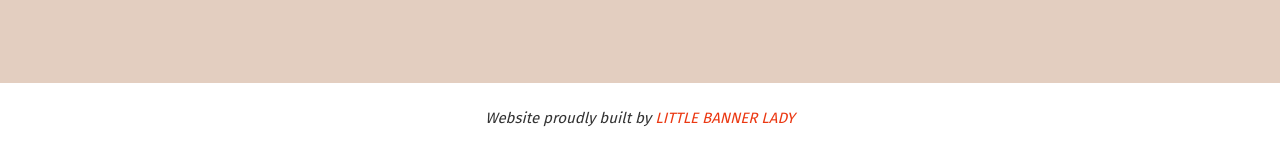
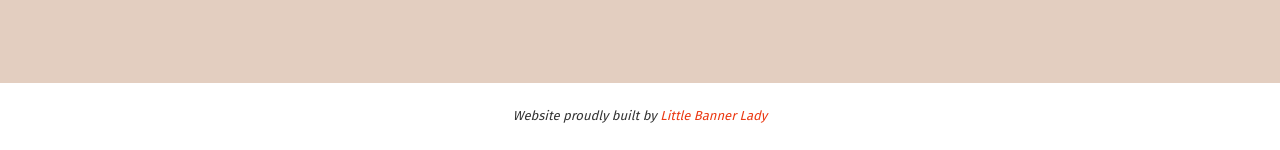
Before and after one commit to audreyshub/jilladay, a Jekyll site: the page built from index.html, in a window 1280 px wide and 900 px high, scrolled down 4966 px. Shown: the part 747-897 px from the top of the window. Built offline with Jekyll 4.4.1, drawn with Linux system fonts in a browser that asks for light colours.

Commit message:
design changes

```diff
--- a/_config.yml
+++ b/_config.yml
@@ -7,7 +7,7 @@
 
 footer:
   links:
-    - text: LITTLE BANNER LADY
+    - text: Little Banner Lady
       url: "https://codeisart.netlify.com/"
       new_window: true
 
--- a/_includes/footer.html
+++ b/_includes/footer.html
@@ -2,7 +2,7 @@
     <div class="container">
         <div class="col-lg-12 text-center">
             {% for link in site.footer.links %}
-            <p style="font-size: 1.5rem;">Website proudly built by&nbsp<a href="{{ link.url }}" target="_blank" rel="noopener">{{ link.text }}</a></p>
+            <p style="font-size: 1.3rem;">Website proudly built by&nbsp<a href="{{ link.url }}" target="_blank" rel="noopener">{{ link.text }}</a></p>
             {% endfor %}
         </div>
     </div>
```
